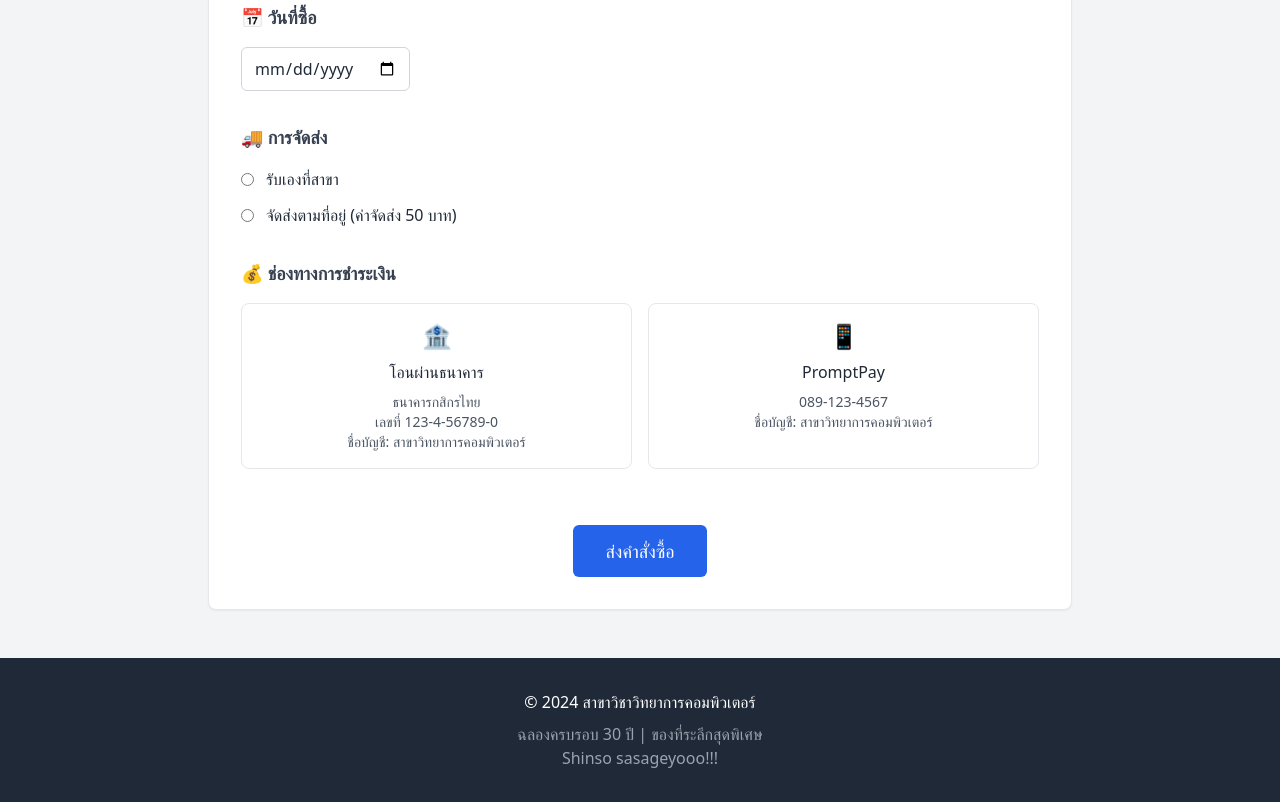
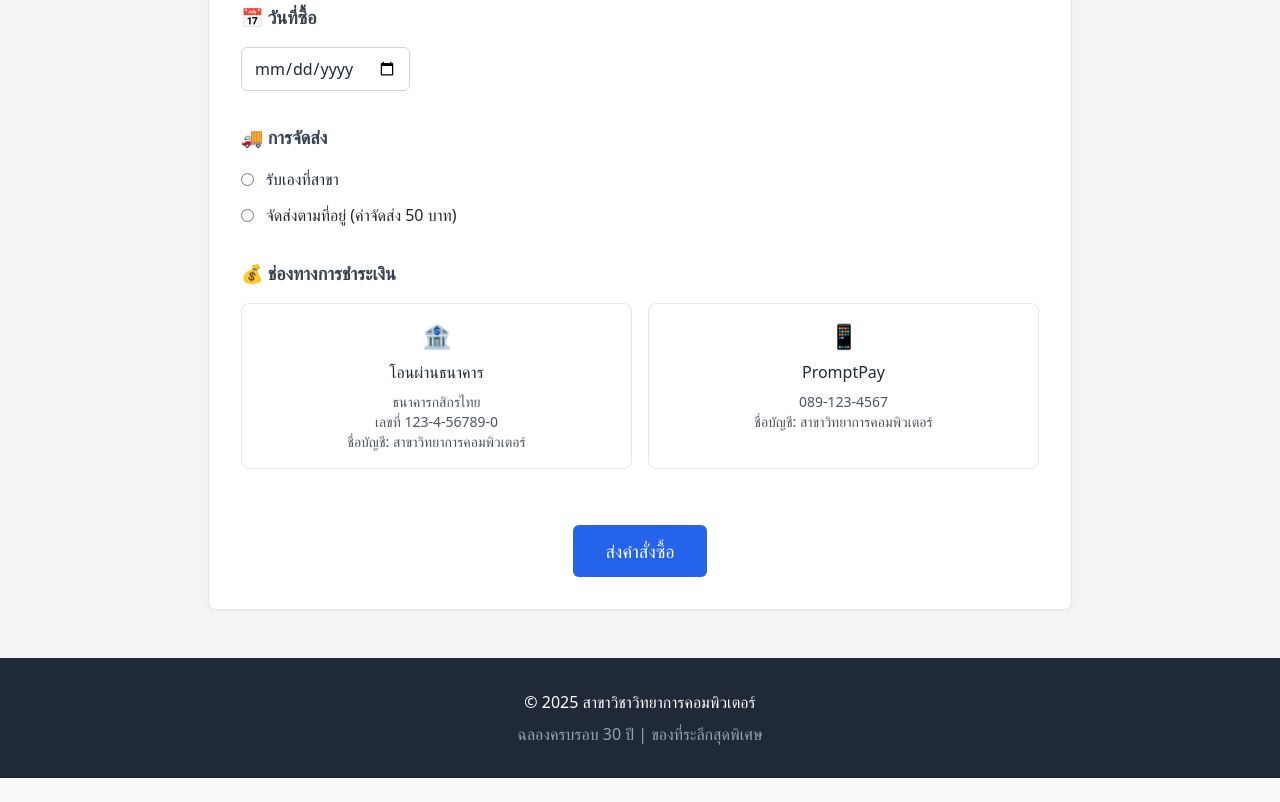
Before and after one commit to wannapa368/html, a plain HTML site: page index.html in a window 1280 px wide. Shown: the part 3802-4604 px from the top of the page. After the commit the page ends 4580 px from the top, so only its background shows below. Drawn offline with nearby package versions, Linux system fonts and the light colour scheme.

Commit message:
Add files via upload

```diff
--- a/index.html
+++ b/index.html
@@ -436,10 +436,9 @@
     <!-- Footer -->
     <footer class="bg-gray-800 text-white py-8">
         <div class="max-w-6xl mx-auto px-4 text-center">
-            <p class="mb-2">© 2024 สาขาวิชาวิทยาการคอมพิวเตอร์</p>
+            <p class="mb-2">© 2025 สาขาวิชาวิทยาการคอมพิวเตอร์</p>
             <p class="text-gray-400">ฉลองครบรอบ 30 ปี | ของที่ระลึกสุดพิเศษ</p>
-            <p class="text-gray-400">Shinso sasageyooo!!!</p>
         </div>
     </footer>
 </body>
-</html
+</html>
```
